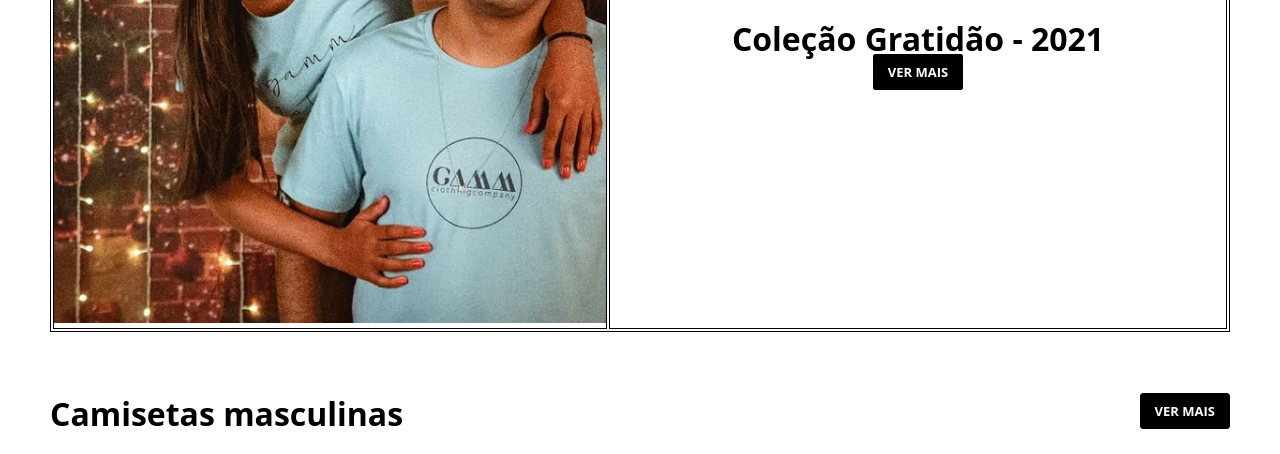
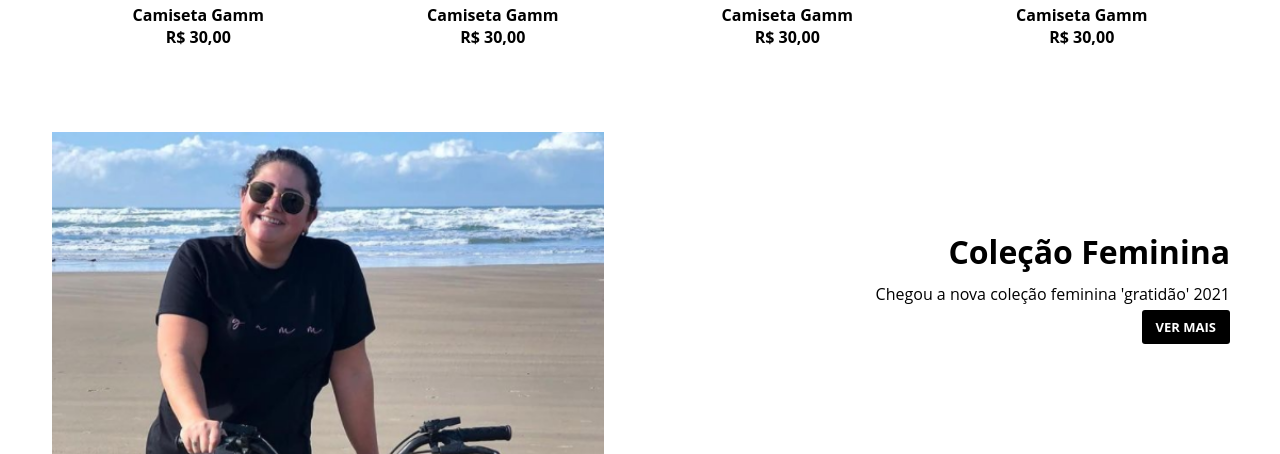
Before and after one commit to JoseEduardoMartins/gamm, a PHP site: page / in a window 1280 px wide. Shown: the part 1053-1507 px from the top of the page. Run offline with PHP 8.4, Linux system fonts and the light colour scheme.

Commit message:
upgrade pagina home

```diff
--- a/index.css
+++ b/index.css
@@ -15,19 +15,29 @@ body {
     position: relative;
     width: calc( 100% - 100px);
     margin: 60px auto 60px;
-    border: 1px solid black;
-}
-.painel{
-    border: 1px solid black;
 }
 .painel.img{
     width: 552px;
 }
-.painel.info{
-    text-align: center;
+.painel_img{
+    width: 552px;
 }
-.painel_link_verMais{
-    border: 1px solid black;
+.painel.info1{
+    text-align: right;
+    position: absolute;
+    right: 0px;
+    top: 100px;
+}
+.painel.info2{
+    text-align: left;
+    position: absolute;
+    left: 0px;
+    top: 100px;
+}
+.itens_info{
+    margin-bottom: 10px;
+}
+.itens_info.painel_link_verMais{
     border-radius: 3px;
     text-decoration: none;
     background-color: black;
--- a/index.html
+++ b/index.html
@@ -61,14 +61,55 @@
 
     <img class="background_img" src="./static/img/background-img1.png" alt="">
 
+
+    <div class="produtos">
+        <div class="Produtos_cabecalho">
+            <h1>Camisetas femininas</h1>
+            <a class="link_verMais" href="#">VER MAIS</a>
+        </div>
+        <table class="table_produtos">
+            <tr>
+                <td class="td_produtos">
+                    <a class="linkProduto" href="#">
+                        <img src="./produto/img/camiseta_gamm_feminina_preta" width="250px" alt="">
+                        <p class="itemProduto nome">Camiseta Gamm</p>
+                        <p class="itemProduto preco">R$ 30,00</p>
+                    </a>
+                </td>
+                <td class="td_produtos">
+                    <a class="linkProduto" href="#">
+                        <img src="./produto/img/camiseta_gamm_feminina_preta" width="250px" alt="">
+                        <p class="itemProduto nome">Camiseta Gamm</p>
+                        <p class="itemProduto preco">R$ 30,00</p>
+                    </a>
+                </td>
+                <td class="td_produtos">
+                    <a class="linkProduto" href="#">
+                        <img src="./produto/img/camiseta_gamm_feminina_preta" width="250px" alt="">
+                        <p class="itemProduto nome">Camiseta Gamm</p>
+                        <p class="itemProduto preco">R$ 30,00</p>
+                    </a>
+                </td>
+                <td class="td_produtos">
+                    <a class="linkProduto" href="#">
+                        <img src="./produto/img/camiseta_gamm_feminina_preta" width="250px" alt="">
+                        <p class="itemProduto nome">Camiseta Gamm</p>
+                        <p class="itemProduto preco">R$ 30,00</p>
+                    </a>
+                </td>
+            </tr>
+        </table>
+    </div>
+
     <table class="produtos_painel">
         <tr>
             <td class="painel img">
-                <img class="primeira_img" src="./static/img/primeira_img1.png" alt="">
+                <img class="painel_img" src="./static/img/primeira_img.png" alt="">
             </td>
-            <td class="painel info">
-                <h1>Coleção Gratidão - 2021</h1>
-                <a class="painel_link_verMais" href="#">VER MAIS</a>
+            <td class="painel info1">
+                <h1 class="itens_info">Coleção Feminina</h1>
+                <p class="itens_info">Chegou a nova coleção feminina 'gratidão' 2021</p>
+                <a class="itens_info painel_link_verMais" href="#">VER MAIS</a>
             </td>
         </tr>
     </table>
@@ -112,44 +153,18 @@
             </tr>
         </table>
     </div>
-    <div class="produtos">
-        <div class="Produtos_cabecalho">
-            <h1>Camisetas femininas</h1>
-            <a class="link_verMais" href="#">VER MAIS</a>
-        </div>
-        <table class="table_produtos">
-            <tr>
-                <td class="td_produtos">
-                    <a class="linkProduto" href="#">
-                        <img src="./produto/img/camiseta_gamm_feminina_preta" width="250px" alt="">
-                        <p class="itemProduto nome">Camiseta Gamm</p>
-                        <p class="itemProduto preco">R$ 30,00</p>
-                    </a>
-                </td>
-                <td class="td_produtos">
-                    <a class="linkProduto" href="#">
-                        <img src="./produto/img/camiseta_gamm_feminina_preta" width="250px" alt="">
-                        <p class="itemProduto nome">Camiseta Gamm</p>
-                        <p class="itemProduto preco">R$ 30,00</p>
-                    </a>
-                </td>
-                <td class="td_produtos">
-                    <a class="linkProduto" href="#">
-                        <img src="./produto/img/camiseta_gamm_feminina_preta" width="250px" alt="">
-                        <p class="itemProduto nome">Camiseta Gamm</p>
-                        <p class="itemProduto preco">R$ 30,00</p>
-                    </a>
-                </td>
-                <td class="td_produtos">
-                    <a class="linkProduto" href="#">
-                        <img src="./produto/img/camiseta_gamm_feminina_preta" width="250px" alt="">
-                        <p class="itemProduto nome">Camiseta Gamm</p>
-                        <p class="itemProduto preco">R$ 30,00</p>
-                    </a>
-                </td>
-            </tr>
-        </table>
-    </div>
+    <table class="produtos_painel">
+        <tr>
+            <td class="painel info2">
+                <h1 class="itens_info">Coleção Masculina</h1>
+                <p class="itens_info">Chegou a nova coleção masculina 'gratidão' 2021</p>
+                <a class="itens_info painel_link_verMais" href="#">VER MAIS</a>
+            </td>
+            <td class="painel img">
+                <img class="painel_img" src="./static/img/primeira_img2.png" alt="">
+            </td>
+        </tr>
+    </table>
 </body>
 </html>
 <script type="text/javascript">
```
Also changed, not shown: static/img/primeira_img.png, static/img/primeira_img2.png (added).
